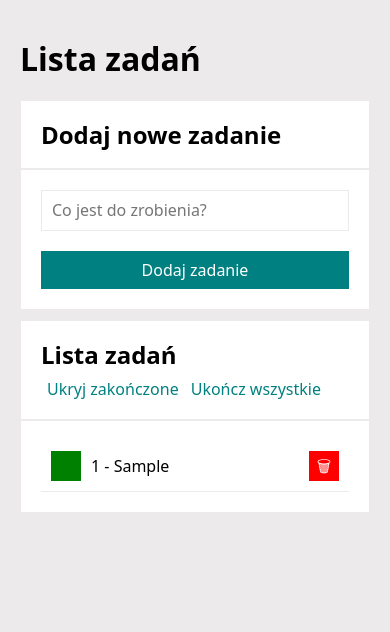
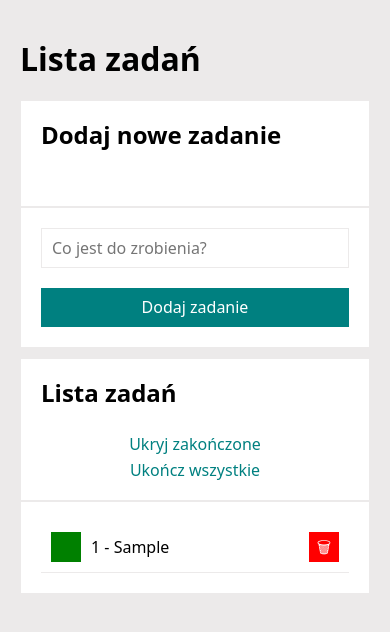
Before and after one commit to AdamW034/todos-list, a React (Create React App) app: page / in a window 390 px wide. Both pictures are taken after typing "Sample" into the empty fields and a click on the button "Dodaj zadanie". Shown: the top 632 px of the page. Built offline with nearby package versions, Linux system fonts and the light colour scheme.

Commit message:
styled-components added in "src/Container"

```diff
--- a/src/Buttons/index.js
+++ b/src/Buttons/index.js
@@ -1,5 +1,5 @@
 import React from 'react';
-import { Button } from './styled';
+import { Button, ButtonsContainer } from './styled';
 
 const Buttons = ({tasks, hideDone, toggleHideDone, setAllDone}) => {
 
@@ -8,7 +8,7 @@ const Buttons = ({tasks, hideDone, toggleHideDone, setAllDone}) => {
     };
 
     return (
-        <div>
+        <ButtonsContainer>
             <Button
             onClick={toggleHideDone}
             >
@@ -20,7 +20,7 @@ const Buttons = ({tasks, hideDone, toggleHideDone, setAllDone}) => {
             >
                 Ukończ wszystkie
             </Button>
-        </div>
+        </ButtonsContainer>
     )
 };
 
--- a/src/Buttons/styled.js
+++ b/src/Buttons/styled.js
@@ -1,17 +1,20 @@
 import styled from "styled-components";
+
+export const ButtonsContainer = styled.div`
+    display: grid;
+    grid-template-columns: 1fr 1fr;
+
+    @media (max-width: 767px) {
+        grid-template-columns: 1fr;
+        grid-gap: 5px;
+    }
+`;
 
 export const Button = styled.button`
     color: teal;
     background-color: transparent;
     border: none;
     transition: 0.5s;
-
-    @media (max-width: 767px) {
-        .section__buttons {
-            text-align: center;
-            display: grid;
-            grid-template-columns: 1fr ;
-        }}
 
     &:hover {
         color: rgb(0, 146, 146);
--- a/src/Container/index.js
+++ b/src/Container/index.js
@@ -1,10 +1,10 @@
 import React from "react";
-import './style.css';
+import { StyledMain } from "./styled";
 
 const Container = ({children}) => (
-    <main className="container">
+    <StyledMain>
         {children}
-    </main>
+    </StyledMain>
 
 );
 
--- a/src/Container/style.css
+++ b/src/Container/styled.js
@@ -1,6 +1,8 @@
-.container {
+import styled from "styled-components";
+
+export const StyledMain = styled.main`
     max-width: 900px;
     margin: 0 auto;
     padding: 20px;
     word-break: break-word;
-  }
+`;
--- a/src/Section/style.css
+++ b/src/Section/style.css
@@ -21,6 +21,7 @@
     .section__container--toggleTasksDone {
         display: grid;
         grid-template-columns: 1fr;
+        grid-template-rows: 1fr 1fr;
         grid-gap: 10px;
     };
   }
```
